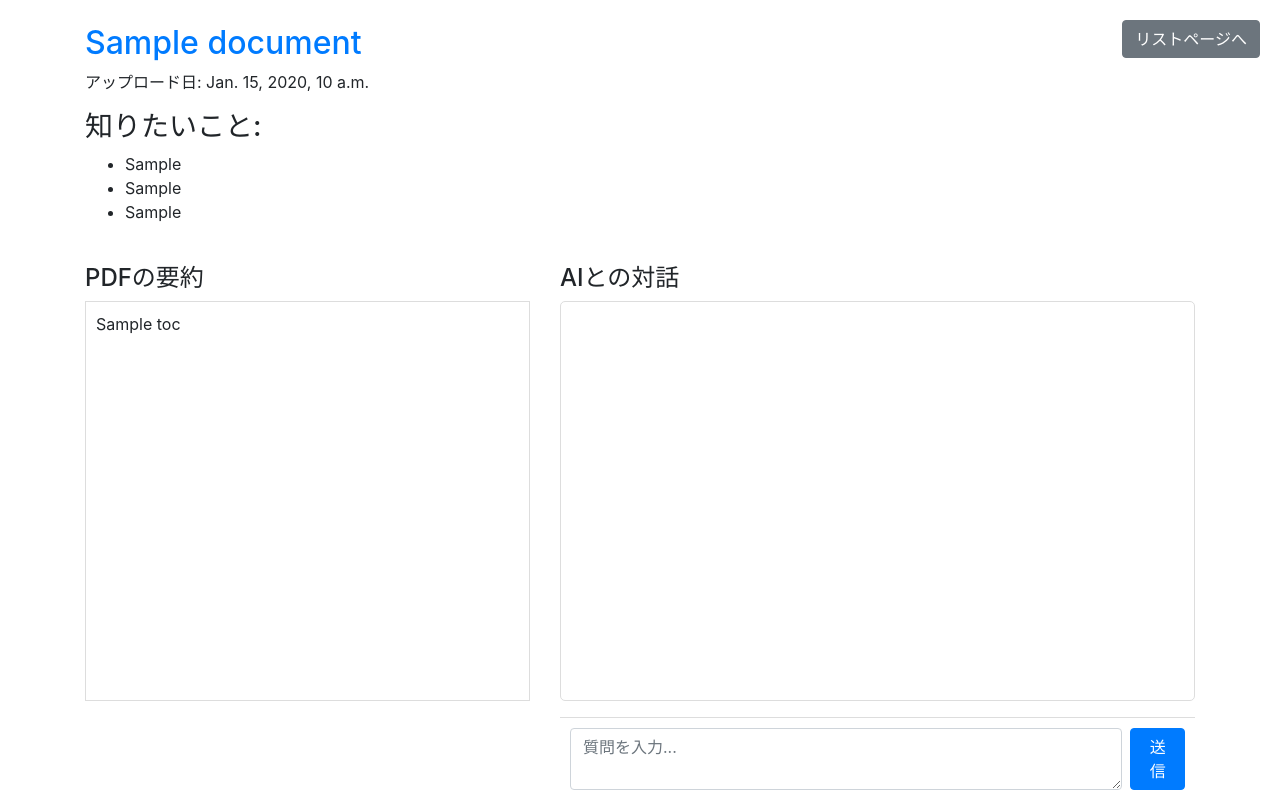
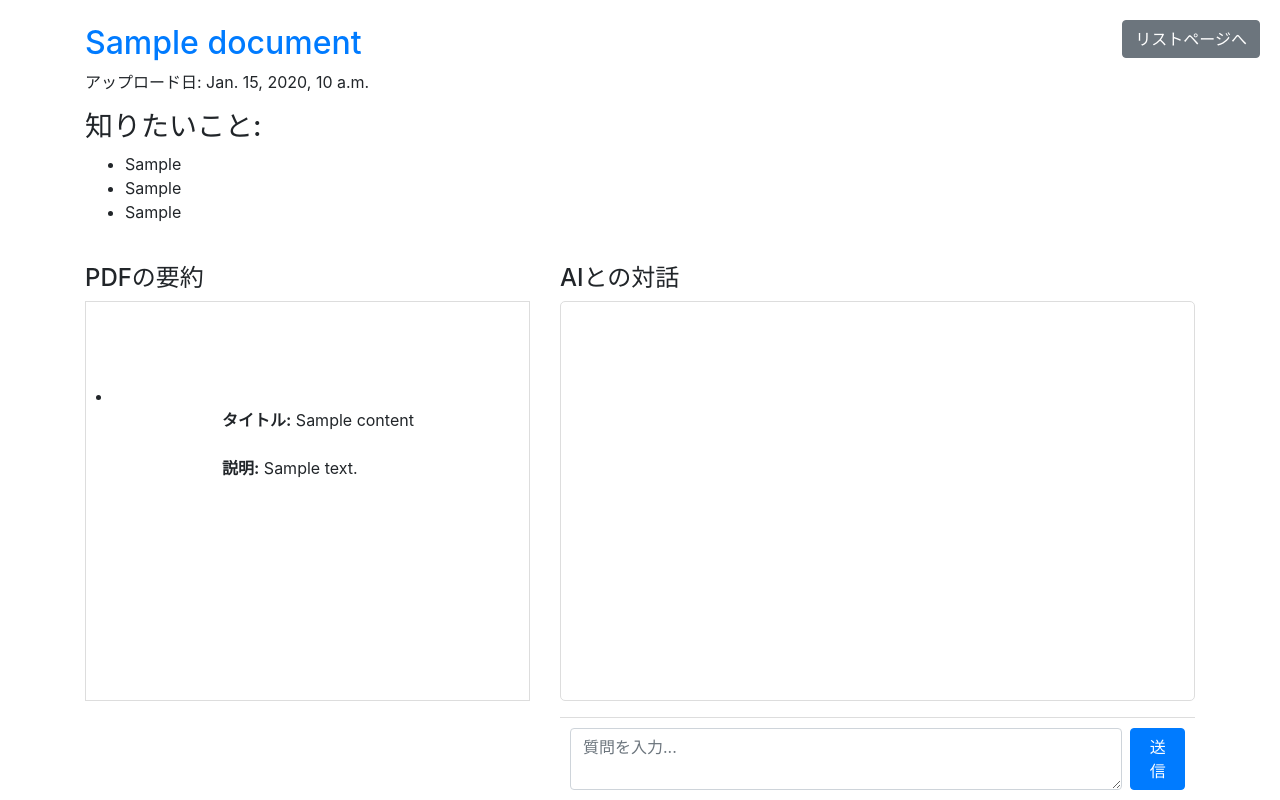
Before and after one commit to NaoyukiUed/M1research, a Django app: template book_project/templates/document_detail.html in a window 1280 px wide. Run offline with Django 5.2, Linux system fonts and the light colour scheme; the template is opened without the code that fills it: most values are stand-ins (such as "Sample title", 1, 10 or a date in 2020); data that the repository does not hold is empty; parts of the project's set-up code (start-up, migrations or seed data) failed here and were passed over; some libraries are stand-ins or nearby versions.

Commit message:
modelsのstructed_tocを構造化

```diff
--- a/book_project/book_app/models.py
+++ b/book_project/book_app/models.py
@@ -11,7 +11,7 @@ class Document(models.Model):
     question_progress = models.IntegerField(default=0,blank=True)
     subquestion_list = models.JSONField(default=list, blank=True)
     subquestion_num = models.IntegerField(default=0,blank=True)
-    toc = models.TextField(blank=True)
+    structed_toc = models.JSONField(blank=True, default=list)
 
     def __str__(self):
         return self.title
--- a/book_project/templates/document_detail.html
+++ b/book_project/templates/document_detail.html
@@ -87,7 +87,12 @@
             <div class="col-md-5">
                 <h4>PDFの要約</h4>
                 <div id="summary-container" class="summary" style="white-space: pre-wrap; border: 1px solid #ddd; padding: 10px; height: 400px; overflow-y: auto;">
-                    <div>{{ document.summary }}</div>
+                    {% for content in document.structed_toc.contents %}
+                        <li>
+                            <strong>タイトル:</strong> {{ content.title }}<br>
+                            <strong>説明:</strong> {{ content.description }}
+                        </li>
+                    {% endfor %}
                 </div>
             </div>
 
@@ -121,7 +126,7 @@
 
     <!-- JavaScriptでフォームの送信処理 -->
     <script>
-        document.getElementById('summary-container').innerHTML = "{{ document.toc|escapejs }}";
+        // document.getElementById('summary-container').innerHTML = "{{ document.toc|escapejs }}";
         document.getElementById('chat-form').addEventListener('submit', function(event) {
             event.preventDefault(); // ページのリロードを防止
 
```
Also changed, not shown: book_project/book_app/views.py (+7 -5 lines), book_project/book_app/migrations/0012_remove_document_toc_document_structed_toc.py (added), 1 other file.
